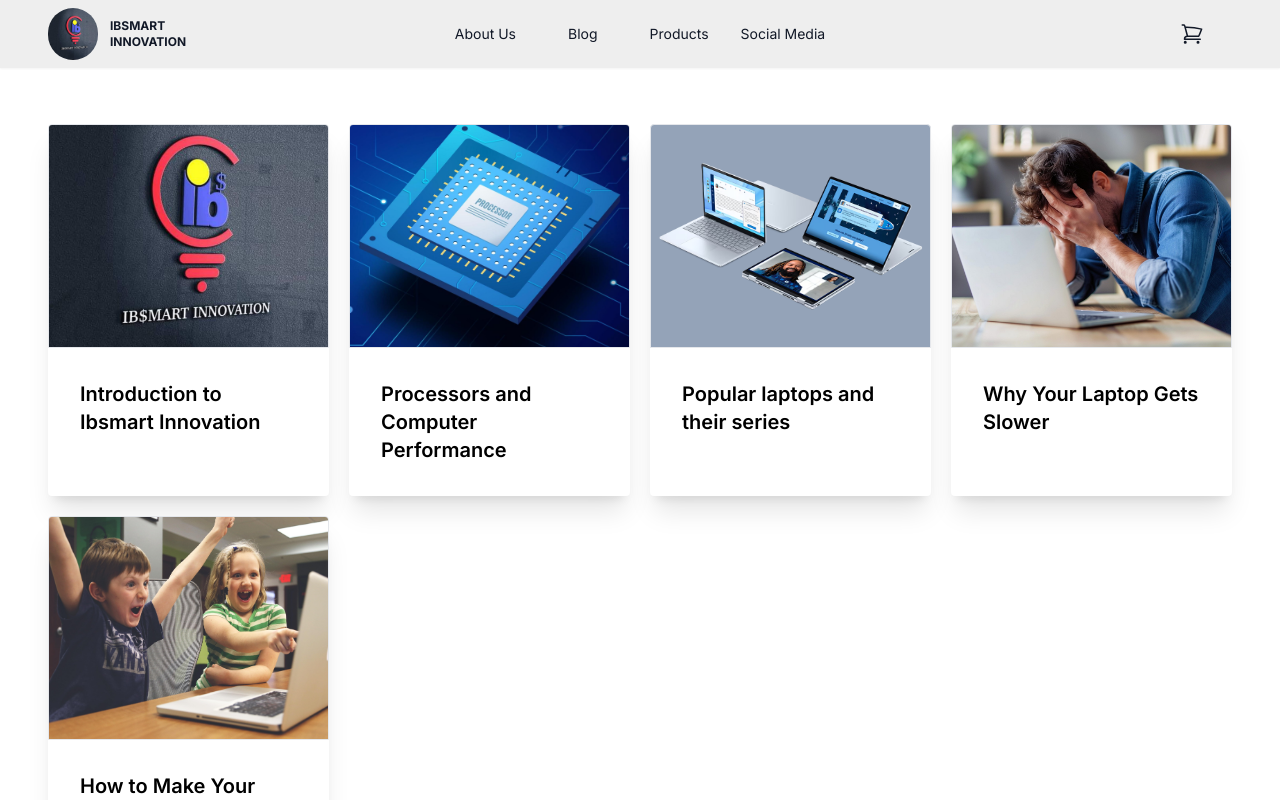
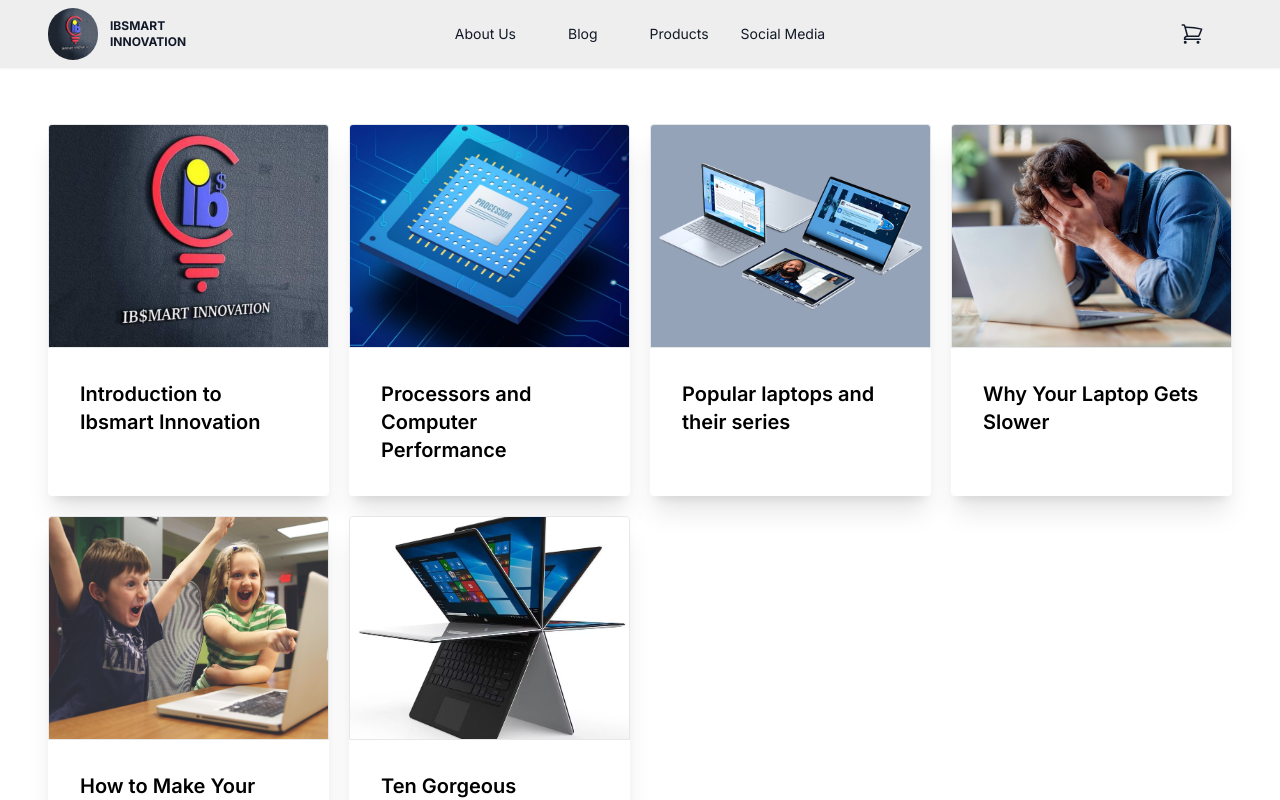
Before and after one commit to gurudanito001/IBSMART-INNOVATION, a Next.js app: page /blog in a window 1280 px wide. Shown: the top 800 px of the page. Built offline with nearby package versions, Linux system fonts and the light colour scheme.

Commit message:
added new article to blog page

```diff
--- a/src/app/(publicPages)/blog/page.tsx
+++ b/src/app/(publicPages)/blog/page.tsx
@@ -37,6 +37,7 @@
           <ArticleCard imageUrl="/images/laptop-series.avif" title="Popular laptops and their series" url="/laptop-series" />
           <ArticleCard imageUrl="/images/slow-laptop-user.jpg" title="Why Your Laptop Gets Slower" url="/why-your-laptop-gets-slower" />
           <ArticleCard imageUrl="/images/fast-laptop-happy-children.jpg" title="How to Make Your Computer Faster" url="/how-to-make-your-laptop-faster" />
+          <ArticleCard imageUrl="/images/georgeous-laptops/stylish-laptop.avif" title="Ten Gorgeous Laptops You Might Wish You Never Bought" url="/gorgeous-laptops-you-wish-you-never-bought" />
       </section>
       <Footer />
     </main>
```
